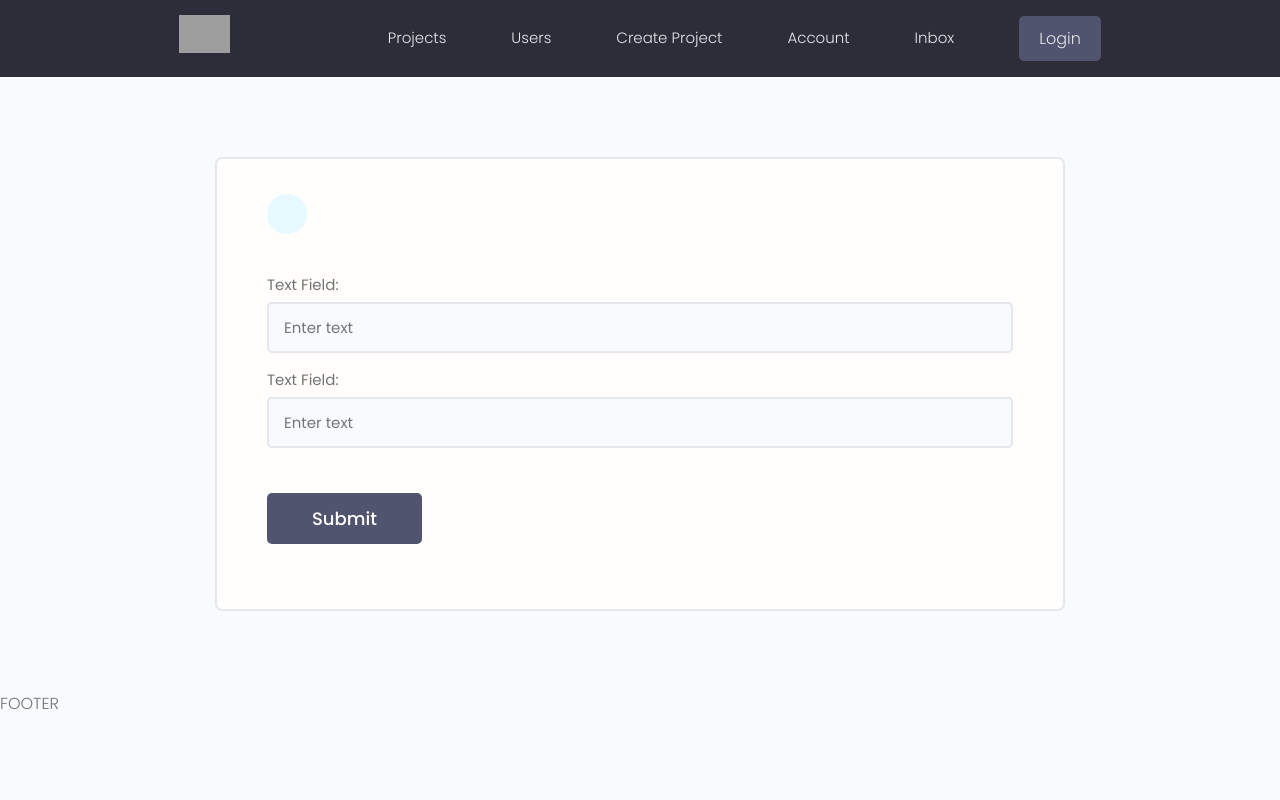
After one commit to co01l3r/social_network_dj, a Django app: page /users/create-message/1 in a window 1280 px wide. The commit adds this page. Run offline with Django 4.2, Linux system fonts and the light colour scheme; some libraries are stand-ins or nearby versions; grey boxes are pictures that could not be loaded.

Commit message:
add send message form template

```diff
--- /dev/null
+++ b/users/templates/users/message_form.html
@@ -0,0 +1,41 @@
+<!DOCTYPE html>
+<html lang="en">
+<head>
+    <meta charset="UTF-8">
+</head>
+<body>
+{% extends 'main.html' %}
+{% load static %}
+
+{% block content %}
+
+    <main class="formPage my-xl">
+        <div class="content-box">
+            <div class="formWrapper">
+                <a class="backButton" href=""><i class="im im-angle-left"></i></a>
+                <br>
+
+                <form class="form" method="POST">
+                    <!-- Input:Text -->
+                    <div class="form__field">
+                        <label for="formInput#text">Text Field: </label>
+                        <input class="input input--text" id="formInput#text" type="text" name="text"
+                            placeholder="Enter text" />
+                    </div>
+
+                    <!-- Input:Text -->
+                    <div class="form__field">
+                        <label for="formInput#text">Text Field: </label>
+                        <input class="input input--text" id="formInput#text" type="text" name="text"
+                            placeholder="Enter text" />
+                    </div>
+
+                    <input class="btn btn--sub btn--lg  my-md" type="submit" value="Submit" />
+                </form>
+            </div>
+        </div>
+    </main>
+
+{% endblock content %}
+</body>
+</html>
--- a/users/templates/users/user_profile.html
+++ b/users/templates/users/user_profile.html
@@ -24,7 +24,7 @@
                 {% endif %}
 
               </ul>
-              <a href="#" class="btn btn--sub btn--lg">Send Message </a>
+              <a href="{% url 'create-message' profile.id %}" class="btn btn--sub btn--lg">Send Message </a>
             </div>
           </div>
         </div>
--- a/users/urls.py
+++ b/users/urls.py
@@ -13,4 +13,6 @@ urlpatterns = [
     path('delete=skill/<str:pk>/', views.deleteSkill, name="delete-skill"),
     path('inbox/', views.inbox, name="inbox"),
     path('message/<str:pk>/', views.message, name="message"),
+    path('create-message/<str:pk>', views.createMessage, name="create-message"),
+
 ]
--- a/users/views.py
+++ b/users/views.py
@@ -143,3 +143,8 @@ def message(request, pk):
         message.save()
     context = {'message': message}
     return render(request, 'users/message.html', context)
+
+
+def createMessage(request, pk):
+    context = {}
+    return render(request, 'users/message_form.html', context)
```
Also changed, not shown: db.sqlite3.
